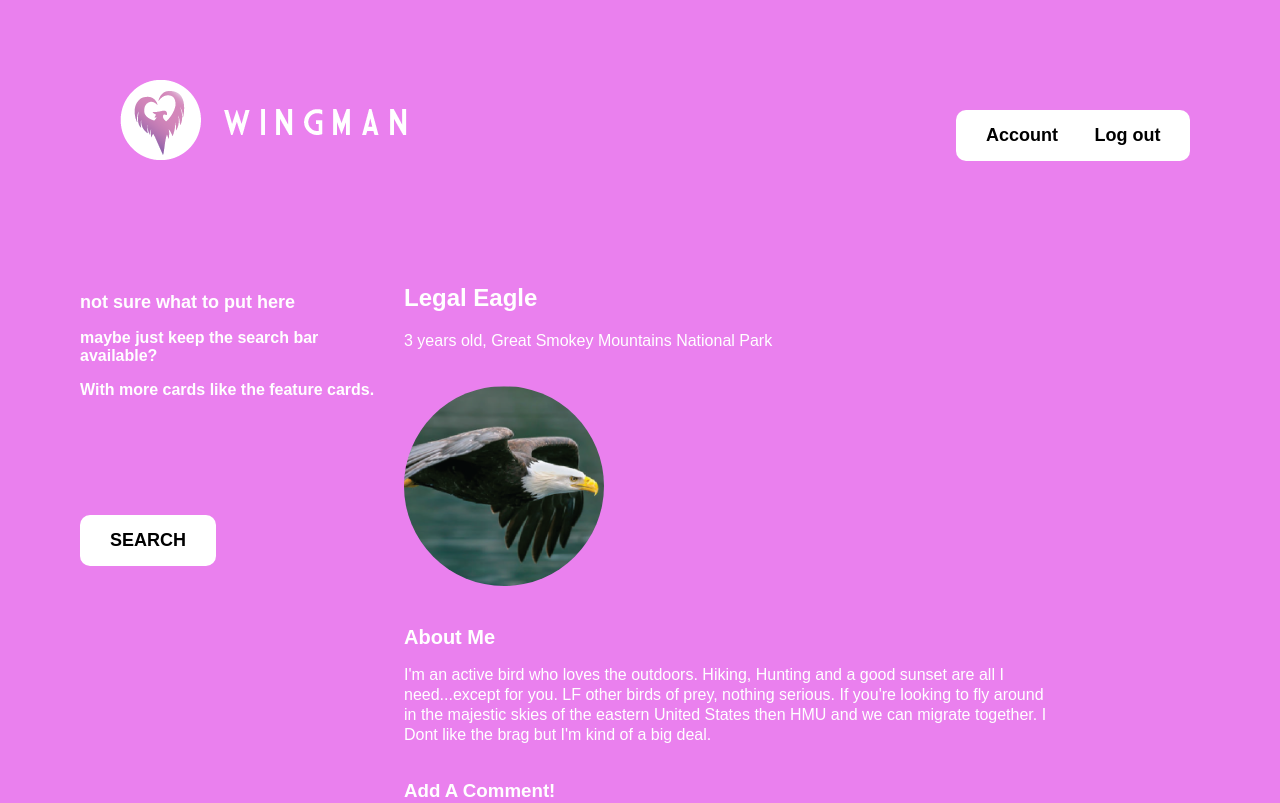
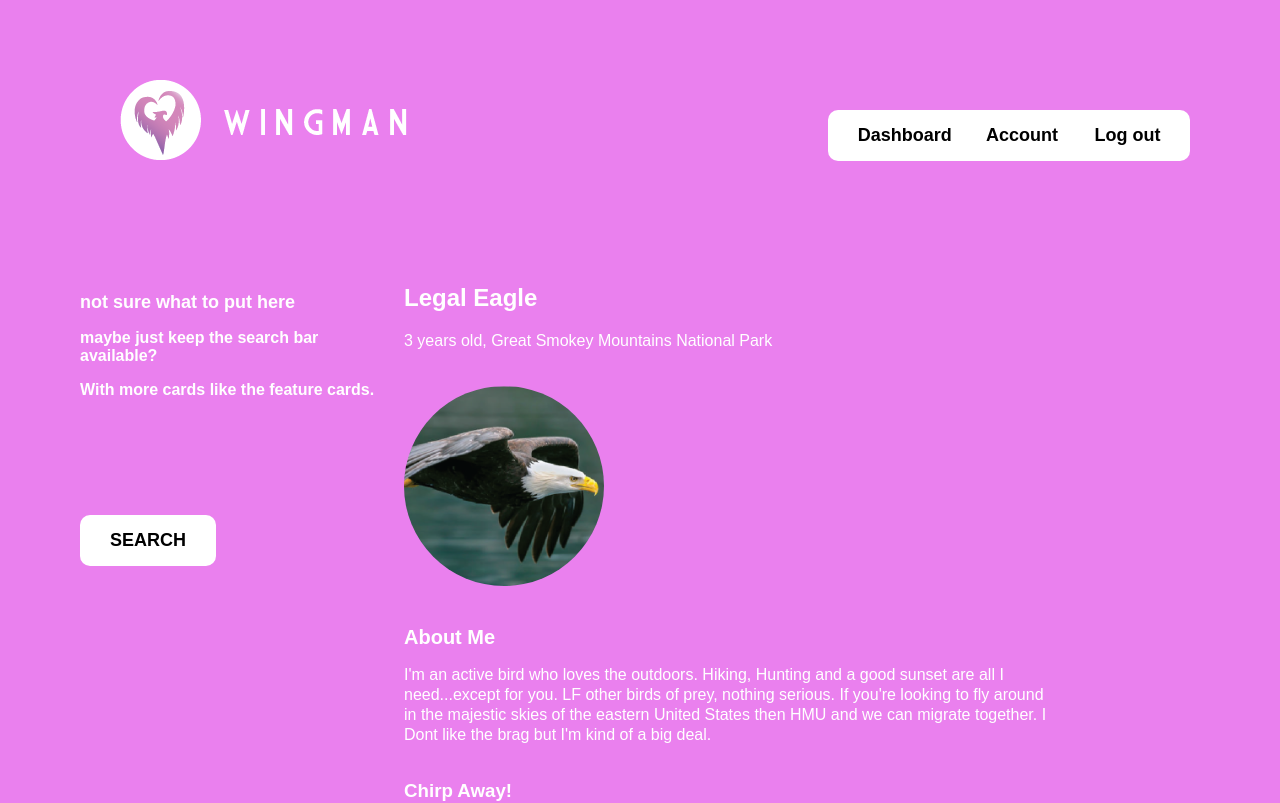
Before and after one commit to cviguers/wingman, a React (Create React App) app in the folder client/: page /bird-profile in a window 1280 px wide. Shown: the top 803 px of the page. Built offline with nearby package versions, Linux system fonts and the light colour scheme; no server answers.

Commit message:
more fixes to user and bird profiles

```diff
--- a/client/src/componentStyles/userProfile.css
+++ b/client/src/componentStyles/userProfile.css
@@ -38,6 +38,7 @@
 }
 
 .user-profile {
+  background-color: rgb(234, 128, 238);
     display: flex;
     flex-direction: column;
     padding: 20px;
--- a/client/src/componentStyles/welcome.css
+++ b/client/src/componentStyles/welcome.css
@@ -42,6 +42,20 @@
   border: none !important;
   position: absolute !important;
   right: 15% !important;
+  font-family: futura-pt, sans-serif !important;
+  font-size: large !important;
+  font-weight: 700 !important;
+  font-style: normal !important;
+  padding: 15px 30px 15px 30px !important;
+  border-radius: 10px !important;
+  margin-top: 30px !important;
+}
+
+.db-btn{
+  background-color: rgb(255, 255, 255) !important;
+  border: none !important;
+  position: absolute !important;
+  right: 23.3% !important;
   font-family: futura-pt, sans-serif !important;
   font-size: large !important;
   font-weight: 700 !important;
--- a/client/src/components/PostForm/index.js
+++ b/client/src/components/PostForm/index.js
@@ -64,7 +64,7 @@ const PostForm = () => {
 
   return (
     <div>
-      <h3>Add A Comment!</h3>
+      <h3>Chirp Away!</h3>
 
       {Auth.loggedIn() ? (
         // if the user is logged in
@@ -93,7 +93,7 @@ const PostForm = () => {
 
             <div className="col-12 col-lg-3">
               <button className="pst-btn" type="submit">
-                submit
+                Submit
               </button>
             </div>
             {error && (
--- a/client/src/pages/BirdProfile.js
+++ b/client/src/pages/BirdProfile.js
@@ -21,6 +21,9 @@ const BirdProfile = () => {
         </Link>
         <Link to="/user-profile">
           <button className="ac-btn">Account</button>
+        </Link>
+        <Link to="/dashboard">
+          <button className="db-btn">Dashboard</button>
         </Link>
         <Link to="/">
         <button>Log out</button>
--- a/client/src/pages/Dashboard.js
+++ b/client/src/pages/Dashboard.js
@@ -39,6 +39,9 @@ const Dashboard = () => {
         </Link>
         <Link to="/user-profile">
         <button className="ac-btn">Account</button>
+        </Link>
+        <Link to="/dashboard">
+          <button className="db-btn">Dashboard</button>
         </Link>
         <Link to="/">
         <button>Log out</button>
--- a/client/src/pages/UserProfile.js
+++ b/client/src/pages/UserProfile.js
@@ -1,6 +1,7 @@
 import React from "react";
 import "../componentStyles/userProfile.css";
 import { Link } from "react-router-dom";
+import PostForm from "../components/PostForm";
 
 const UserProfile = () => {
   // Sample user data
@@ -20,6 +21,9 @@ const UserProfile = () => {
         </Link>
         <Link to="/user-profile">
           <button className="ac-btn">Account</button>
+        </Link>
+        <Link to="/dashboard">
+          <button className="db-btn">Dashboard</button>
         </Link>
         <Link to="/">
         <button>Log out</button>
@@ -48,6 +52,10 @@ const UserProfile = () => {
           </div>
         </div>
         <button className="upd-btn">Update Profile</button>
+        <div className="th-form">
+         <h1>Post your thoughts!</h1>
+        <PostForm/>
+        </div>
       </div>
 
       <div className="footer1">
```
